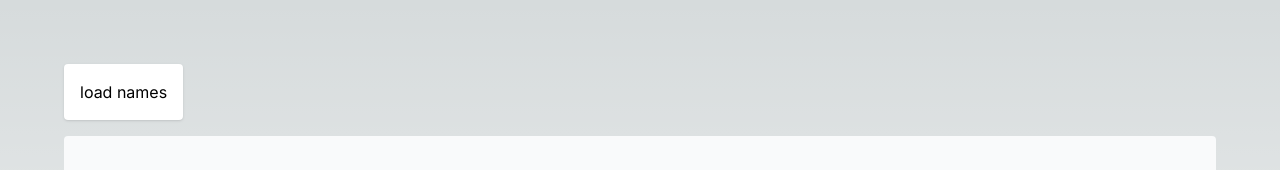
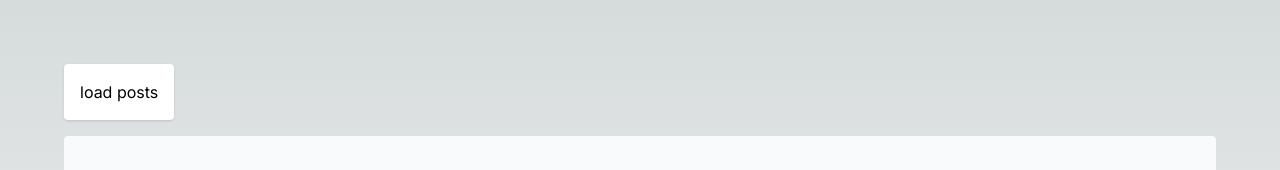
Before and after one commit to gmahima/virtual-lists, a Next.js app: page /normal in a window 1280 px wide. Shown: the top 170 px of the page. Built offline with nearby package versions, Linux system fonts and the light colour scheme.

Commit message:
add button text

```diff
--- a/src/app/normal/page.tsx
+++ b/src/app/normal/page.tsx
@@ -92,7 +92,7 @@ export default function App() {
             });
           }}
         >
-          load names
+          {allPosts?.length > 0 ? "load more posts" : "load posts"}
         </button>
       </div>
       <ul className="h-40 bg-gray-50 p-4 mt-4 rounded overflow-auto">
```
